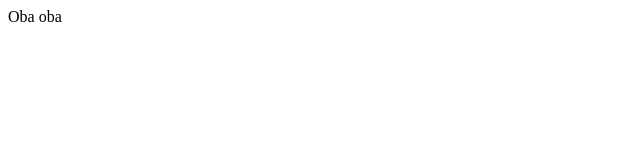
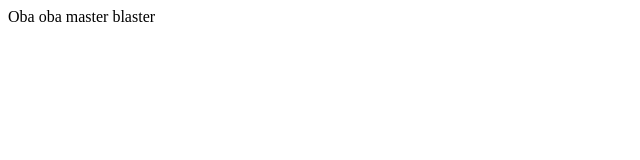
Before and after one commit to alexandre-toshiro/aprendendo-Git, a plain HTML site: page index.html in a window 1280 px wide. Shown: the whole page, without its empty margins (0-640 px from the left). Drawn offline with Linux system fonts and the light colour scheme.

Commit message:
Renomeando oba oba

```diff
--- a/index.html
+++ b/index.html
@@ -7,6 +7,6 @@
     <title>Document</title>
   </head>
   <body>
-    Oba oba
+    Oba oba master blaster
   </body>
 </html>
```
